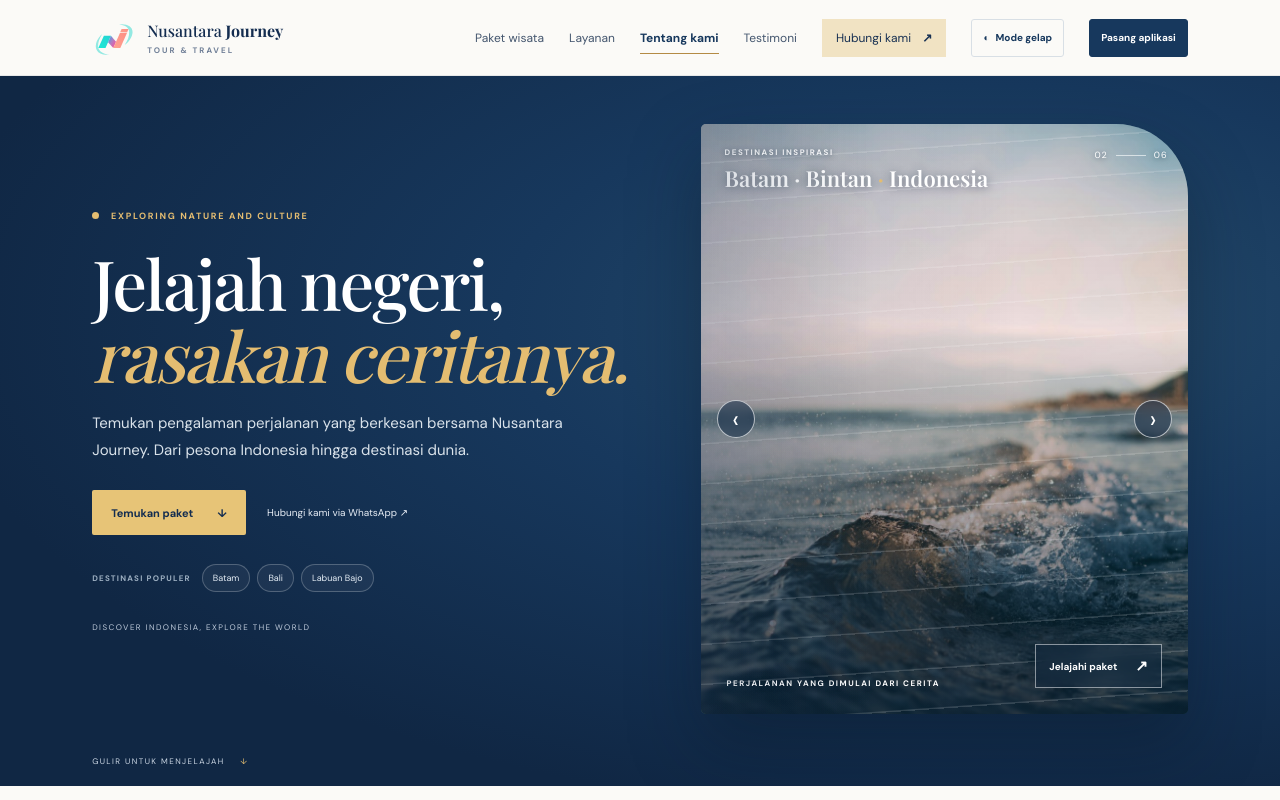
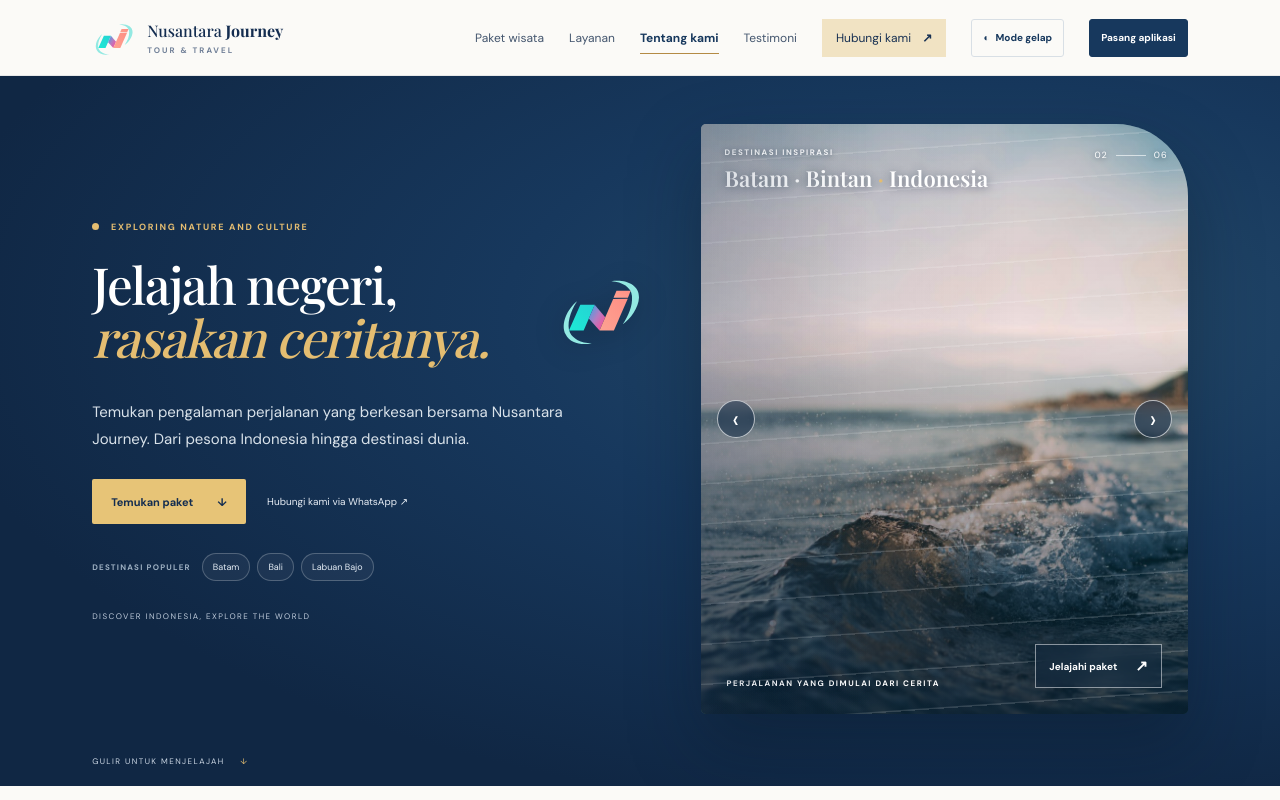
Before and after one commit to delviannn/Travel-app, a plain HTML site: page index.html in a window 1280 px wide. Shown: the top 800 px of the page. Drawn offline with nearby package versions, Linux system fonts and the light colour scheme; no server answers; a web font is replaced by a local one.

Commit message:
Place logo beside hero heading

```diff
--- a/index.html
+++ b/index.html
@@ -1,7 +1,7 @@
 <!doctype html>
 <html lang="id"><head><meta charset="utf-8"><meta name="viewport" content="width=device-width, initial-scale=1"><meta name="theme-color" content="#122b4e"><meta name="description" content="Cari paket wisata domestik dan internasional dari Batam bersama Nusantara Journey Tour & Travel. Jelajahi destinasi Indonesia dan dunia."><meta name="robots" content="index,follow"><meta name="google-site-verification" content="cJNurwpyRTUHBLET169xx-TCpMxzGpT-rfJpZtaiggc" /><link rel="canonical" href="https://nusantarajourney.vercel.app/"><meta property="og:type" content="website"><meta property="og:locale" content="id_ID"><meta property="og:site_name" content="Nusantara Journey Tour & Travel"><meta property="og:title" content="Paket Wisata Batam, Indonesia & Dunia | Nusantara Journey"><meta property="og:description" content="Jelajahi paket wisata domestik dan internasional dari Batam bersama Nusantara Journey Tour & Travel."><meta property="og:url" content="https://nusantarajourney.vercel.app/"><meta property="og:image" content="https://nusantarajourney.vercel.app/assets/bali.jpg"><title>Paket Wisata Batam, Indonesia &amp; Dunia | Nusantara Journey — Discover Indonesia, Explore the World</title><link rel="icon" href="icon.svg" type="image/svg+xml"><link rel="manifest" href="manifest.webmanifest"><script src="theme-init.js"></script><link rel="stylesheet" href="styles.css"></head>
 <body><div class="scroll-progress" id="scrollProgress" aria-hidden="true"></div><header class="topbar"><a class="brand" href="#home"><img class="brand-logo" src="./assets/nusantara-journey-mark.svg" alt=""><span class="brand-name">Nusantara <b>Journey</b><small>TOUR & TRAVEL</small></span></a><button class="menu-toggle" id="menuToggle" type="button" aria-label="Buka menu" aria-expanded="false" aria-controls="mainNav"><span></span><span></span><span></span></button><nav id="mainNav"><a class="nav-link" href="#paket">Paket wisata</a><a class="nav-link" href="#layanan">Layanan</a><a class="nav-link" href="#tentang">Tentang kami</a><a class="nav-link" href="#testimoni">Testimoni</a><a class="nav-cta wa-link" href="#kontak">Hubungi kami <b>↗</b></a><button class="theme-toggle" type="button" aria-label="Aktifkan mode gelap" aria-pressed="false">◐ <span>Mode gelap</span></button><button class="install-button" id="installApp" type="button">Pasang aplikasi</button></nav></header><p id="installMessage" class="install-message hidden" role="status" aria-live="polite"></p>
-<main id="home"><section class="hero"><div class="hero-copy"><div class="eyebrow"><span></span> EXPLORING NATURE AND CULTURE</div><h1>Jelajah negeri,<br><em>rasakan ceritanya.</em></h1><p>Temukan pengalaman perjalanan yang berkesan bersama Nusantara Journey. Dari pesona Indonesia hingga destinasi dunia.</p><div class="hero-actions"><a href="#paket" class="button gold">Temukan paket <b>↓</b></a><a class="hero-contact wa-link" href="#kontak">Hubungi kami via WhatsApp ↗</a></div><div class="popular-destinations"><span>DESTINASI POPULER</span><button type="button" data-destination="Batam">Batam</button><button type="button" data-destination="Bali">Bali</button><button type="button" data-destination="Labuan Bajo">Labuan Bajo</button></div><div class="hero-caption">DISCOVER INDONESIA, EXPLORE THE WORLD</div></div><div class="hero-visual"><img class="hero-photo" src="./assets/bali.jpg" alt="Pura Ulun Danu Bratan di Bali" fetchpriority="high"><div class="hero-photo-shade"></div><div class="hero-photo-label"><span>DESTINASI INSPIRASI</span><b>Bali <i>·</i> Indonesia</b></div><div class="hero-photo-bottom"><span>PERJALANAN YANG DIMULAI DARI CERITA</span><a href="#paket">Jelajahi paket <b>↗</b></a></div><span class="hero-photo-index">01 <i></i> 06</span></div><a class="scroll-hint" href="#paket">GULIR UNTUK MENJELAJAH <span>↓</span></a></section>
+<main id="home"><section class="hero"><div class="hero-copy"><div class="eyebrow"><span></span> EXPLORING NATURE AND CULTURE</div><div class="hero-heading-row"><h1>Jelajah negeri,<br><em>rasakan ceritanya.</em></h1><img class="hero-brand-mark" src="./assets/nusantara-journey-mark.svg" alt="" aria-hidden="true"></div><p>Temukan pengalaman perjalanan yang berkesan bersama Nusantara Journey. Dari pesona Indonesia hingga destinasi dunia.</p><div class="hero-actions"><a href="#paket" class="button gold">Temukan paket <b>↓</b></a><a class="hero-contact wa-link" href="#kontak">Hubungi kami via WhatsApp ↗</a></div><div class="popular-destinations"><span>DESTINASI POPULER</span><button type="button" data-destination="Batam">Batam</button><button type="button" data-destination="Bali">Bali</button><button type="button" data-destination="Labuan Bajo">Labuan Bajo</button></div><div class="hero-caption">DISCOVER INDONESIA, EXPLORE THE WORLD</div></div><div class="hero-visual"><img class="hero-photo" src="./assets/bali.jpg" alt="Pura Ulun Danu Bratan di Bali" fetchpriority="high"><div class="hero-photo-shade"></div><div class="hero-photo-label"><span>DESTINASI INSPIRASI</span><b>Bali <i>·</i> Indonesia</b></div><div class="hero-photo-bottom"><span>PERJALANAN YANG DIMULAI DARI CERITA</span><a href="#paket">Jelajahi paket <b>↗</b></a></div><span class="hero-photo-index">01 <i></i> 06</span></div><a class="scroll-hint" href="#paket">GULIR UNTUK MENJELAJAH <span>↓</span></a></section>
 <section class="intro section" id="tentang"><div class="intro-kicker">01 <i>—</i> TENTANG NUSANTARA JOURNEY</div><div><h2>More journey,<br><em>more experience.</em></h2></div><div class="intro-text"><p>Nusantara Journey Tour & Travel adalah perusahaan perjalanan yang berlokasi di Batam, Kepulauan Riau. Kami membantu perjalanan wisata domestik dan internasional, serta kebutuhan perjalanan lainnya.</p><p class="draft-note">Profil, visi, dan misi lengkap menunggu konfirmasi pemilik.</p></div></section>
 <section class="catalog section" id="paket"><div class="section-heading"><div><div class="eyebrow dark">02 — PILIH PERJALANAN</div><h2>Paket wisata pilihan</h2><p>Jelajahi destinasi Indonesia dan dunia. Detail paket dapat ditanyakan langsung kepada tim kami.</p></div><div class="filters"><label class="search"><span>⌕</span><input id="searchInput" type="search" placeholder="Cari destinasi..." aria-label="Cari paket"></label><select id="categoryFilter" aria-label="Saring paket"><option value="Semua">Semua paket</option><option value="Domestik">Domestik</option><option value="Internasional">Internasional</option></select></div></div><div class="catalog-toolbar"><p id="resultCount" aria-live="polite">Memuat paket wisata…</p><button id="clearFilters" class="text-button hidden" type="button">Hapus pencarian</button></div><div class="catalog-status" aria-live="polite"><span id="catalogStatus"></span><button id="retryCatalog" class="text-button hidden" type="button">Coba lagi</button></div><div class="cards" id="packageGrid"></div><div id="emptyState" class="empty hidden"><span class="empty-mark">⌕</span><h3>Belum ada paket yang cocok</h3><p>Coba kata kunci lain atau tampilkan semua pilihan.</p><button id="emptyReset" class="outline-button" type="button">Tampilkan semua paket</button></div><div class="catalog-foot"><span>DESTINASI BARU SEGERA HADIR</span><a class="wa-link" href="#kontak">Punya tujuan tertentu? Tanyakan pada kami ↗</a></div></section>
 <section class="services section" id="layanan"><div class="section-heading"><div><div class="eyebrow dark">03 — LAYANAN KAMI</div><h2>Perjalanan, lebih mudah.</h2><p>Dukungan perjalanan untuk berbagai kebutuhan. Hubungi kami untuk informasi dan penawaran.</p></div></div><div class="service-grid"><article><span>01</span><b>Paket wisata domestik & internasional</b><i>↗</i></article><article><span>02</span><b>Tiket pesawat</b><i>↗</i></article><article><span>03</span><b>Hotel</b><i>↗</i></article><article><span>04</span><b>Customized tour</b><i>↗</i></article><article><span>05</span><b>Tiket ferry</b><i>↗</i></article><article><span>06</span><b>MICE</b><i>↗</i></article><article><span>07</span><b>Sewa mobil & bus</b><i>↗</i></article></div></section>
--- a/styles.css
+++ b/styles.css
@@ -238,3 +238,5 @@
 .itinerary-editor-heading{display:flex;align-items:center;justify-content:space-between;gap:12px;margin-top:18px}.itinerary-editor-heading .field-label{font-size:11px;font-weight:600;color:#52615c}.itinerary-editor-heading .outline-button{padding:8px 11px;font-size:10px}.itinerary-editor{display:grid;gap:10px;margin:10px 0 18px}.itinerary-day-card{padding:14px;border:1px solid #dfe2e6;background:#fbfcfc}.itinerary-day-top{display:flex;justify-content:space-between;align-items:center;gap:10px}.itinerary-day-top strong{color:#17385d;font-size:11px}.itinerary-day-remove{color:#a05555}.itinerary-day-card label{margin:10px 0 0}.itinerary-day-card label:last-child{margin-bottom:0}.itinerary-item{grid-template-columns:minmax(70px,auto) 1fr}.itinerary-index{font:600 10px 'DM Sans',sans-serif;letter-spacing:.06em;text-transform:uppercase}:root[data-theme="dark"] .itinerary-day-card{background:#111a24;border-color:#394a59}:root[data-theme="dark"] .itinerary-editor-heading .field-label,:root[data-theme="dark"] .itinerary-day-top strong{color:#edf2f7}
 .package-items-editor{display:grid;grid-template-columns:1fr 1fr;gap:18px;margin:6px 0 16px}.package-items-editor section{min-width:0}.package-items-editor .itinerary-editor-heading{margin-top:0}.package-item-list{display:grid;gap:8px;margin-top:10px}.package-item-row{display:grid;grid-template-columns:minmax(0,1fr) auto;align-items:center;gap:7px}.package-item-row input{margin:0!important}.package-item-row .package-item-remove{padding:8px 2px;color:#a05555;font-size:10px}:root[data-theme="dark"] .package-item-row input{background:#111a24;color:#e8edf2;border-color:#394a59}@media(max-width:600px){.package-items-editor{grid-template-columns:1fr;gap:16px}}
 .package-items-editor{grid-template-columns:1fr}.detail-inclusions{grid-template-columns:1fr}.detail-inclusions .inclusion-card:not(.exclusion-card){display:none}
+.hero-heading-row{display:flex;align-items:center;gap:15px;max-width:640px}.hero-heading-row h1{flex:1;min-width:0;font-size:clamp(38px,4vw,54px)}.hero-brand-mark{display:block;width:clamp(68px,7vw,92px);height:auto;flex:none;filter:drop-shadow(0 5px 15px #0003)}
+@media(max-width:600px){.hero-heading-row{gap:8px;align-items:flex-start}.hero-heading-row h1{font-size:clamp(29px,8vw,38px)}.hero-brand-mark{width:clamp(50px,15vw,66px);margin-top:8px}}
```
